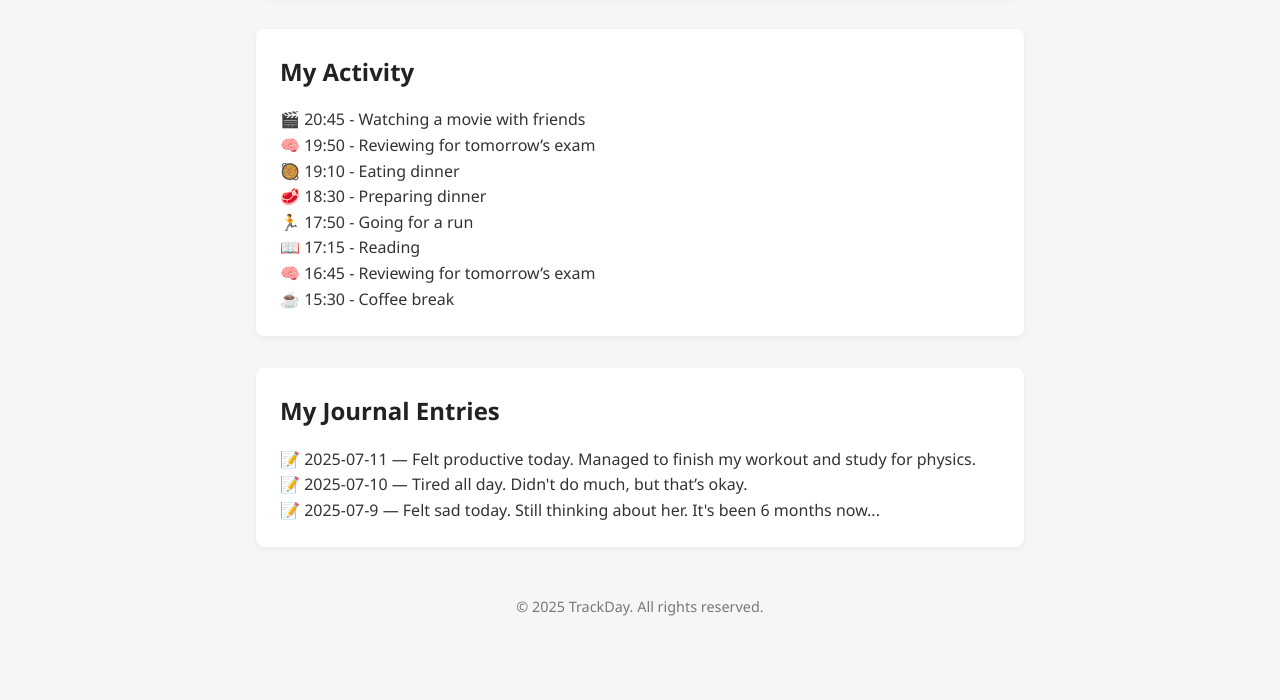
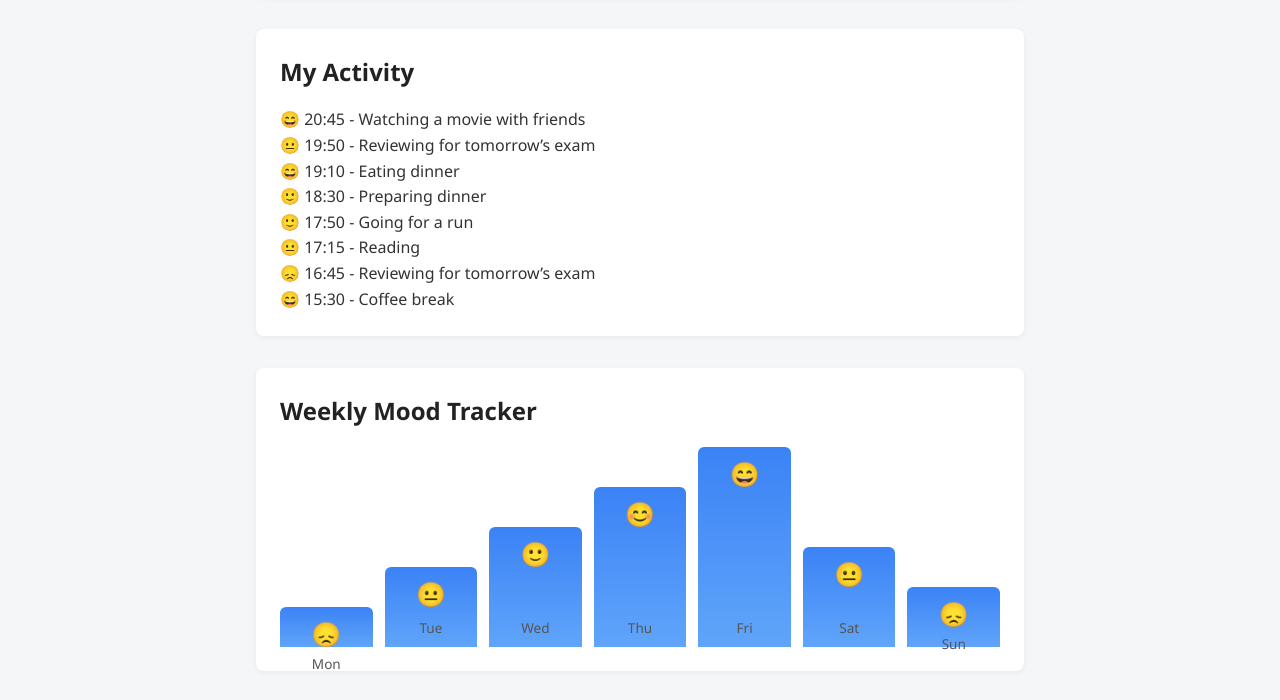
Before and after one commit to hippogriff101/At-the-Moment, a plain HTML site: page profile.html in a window 1280 px wide. Shown: the part 241-941 px from the top of the page. Before the commit the page ends 875 px from the top, so only its background shows below. Drawn offline with Linux system fonts and the light colour scheme.

Commit message:
added graph to profile page and changed activity emojis

```diff
--- a/profile.html
+++ b/profile.html
@@ -29,14 +29,48 @@
 
       <section class="profile-section">
         <h2>My Activity</h2>
-        <div class="post">🎬 20:45 - Watching a movie with friends</div>
-        <div class="post">🧠 19:50 - Reviewing for tomorrow’s exam</div>
-        <div class="post">🥘 19:10 - Eating dinner</div>
-        <div class="post">🥩 18:30 - Preparing dinner</div>
-        <div class="post">🏃 17:50 - Going for a run</div>
-        <div class="post">📖 17:15 - Reading</div>
-        <div class="post">🧠 16:45 - Reviewing for tomorrow’s exam</div>
-        <div class="post">☕ 15:30 - Coffee break</div>
+        <div class="post">😄 20:45 - Watching a movie with friends</div>
+        <div class="post">😐 19:50 - Reviewing for tomorrow’s exam</div>
+        <div class="post">😄 19:10 - Eating dinner</div>
+        <div class="post">🙂 18:30 - Preparing dinner</div>
+        <div class="post">🙂 17:50 - Going for a run</div>
+        <div class="post">😐 17:15 - Reading</div>
+        <div class="post">😞 16:45 - Reviewing for tomorrow’s exam</div>
+        <div class="post">😄 15:30 - Coffee break</div>
+      </section>
+
+      <section class="profile-section">
+        <h2>Weekly Mood Tracker</h2>
+        <div class="mood-graph">
+          <div class="mood-bar" style="height: 20%">
+            <div class="emoji">😞</div>
+            <span>Mon</span>
+          </div>
+          <div class="mood-bar" style="height: 40%">
+            <div class="emoji">😐</div>
+            <span>Tue</span>
+          </div>
+          <div class="mood-bar" style="height: 60%">
+            <div class="emoji">🙂</div>
+            <span>Wed</span>
+          </div>
+          <div class="mood-bar" style="height: 80%">
+            <div class="emoji">😊</div>
+            <span>Thu</span>
+          </div>
+          <div class="mood-bar" style="height: 100%">
+            <div class="emoji">😄</div>
+            <span>Fri</span>
+          </div>
+          <div class="mood-bar" style="height: 50%">
+            <div class="emoji">😐</div>
+            <span>Sat</span>
+          </div>
+          <div class="mood-bar" style="height: 30%">
+            <div class="emoji">😞</div>
+            <span>Sun</span>
+          </div>
+        </div>
       </section>
 
       <section class="profile-section">
--- a/style.css
+++ b/style.css
@@ -122,3 +122,40 @@ footer {
 .profile-section {
     margin-top: 2rem;
 }
+
+.mood-graph {
+    display: flex;
+    align-items: flex-end;
+    gap: 12px;
+    height: 200px;
+    margin-top: 1rem;
+}
+
+.mood-bar {
+    flex: 1;
+    background: linear-gradient(to top, #60a5fa, #3b82f6);
+    border-radius: 6px 6px 0 0;
+    position: relative;
+    display: flex;
+    flex-direction: column;
+    align-items: center;
+    justify-content: flex-start;
+    padding-top: 0.5rem;
+    transition: background 0.3s;
+}
+
+.mood-bar:hover {
+    background: linear-gradient(to top, #2563eb, #1d4ed8);
+}
+
+.mood-bar .emoji {
+    font-size: 1.5rem;
+    margin-bottom: auto;
+}
+
+.mood-bar span {
+    margin-top: auto;
+    font-size: 0.85rem;
+    color: #555;
+    padding-bottom: 0.5rem;
+}
```
